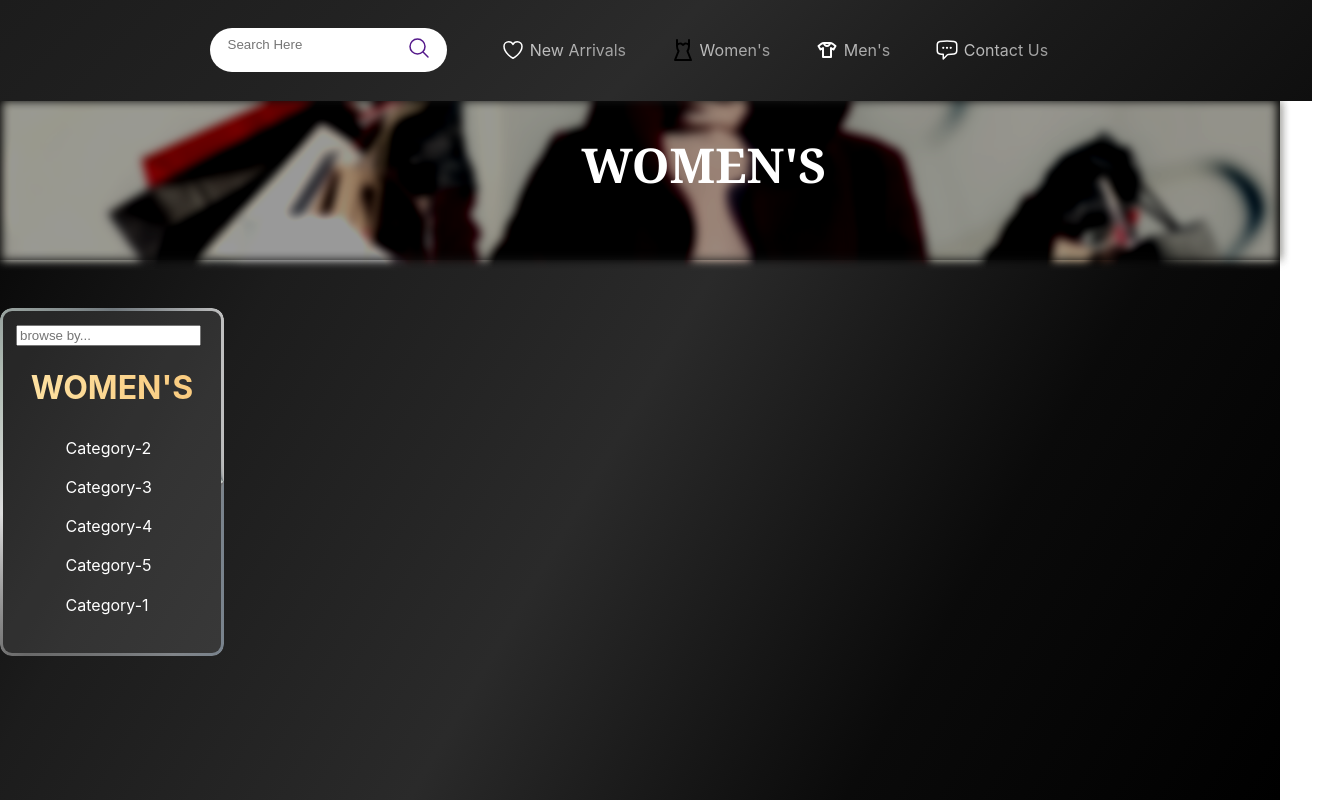
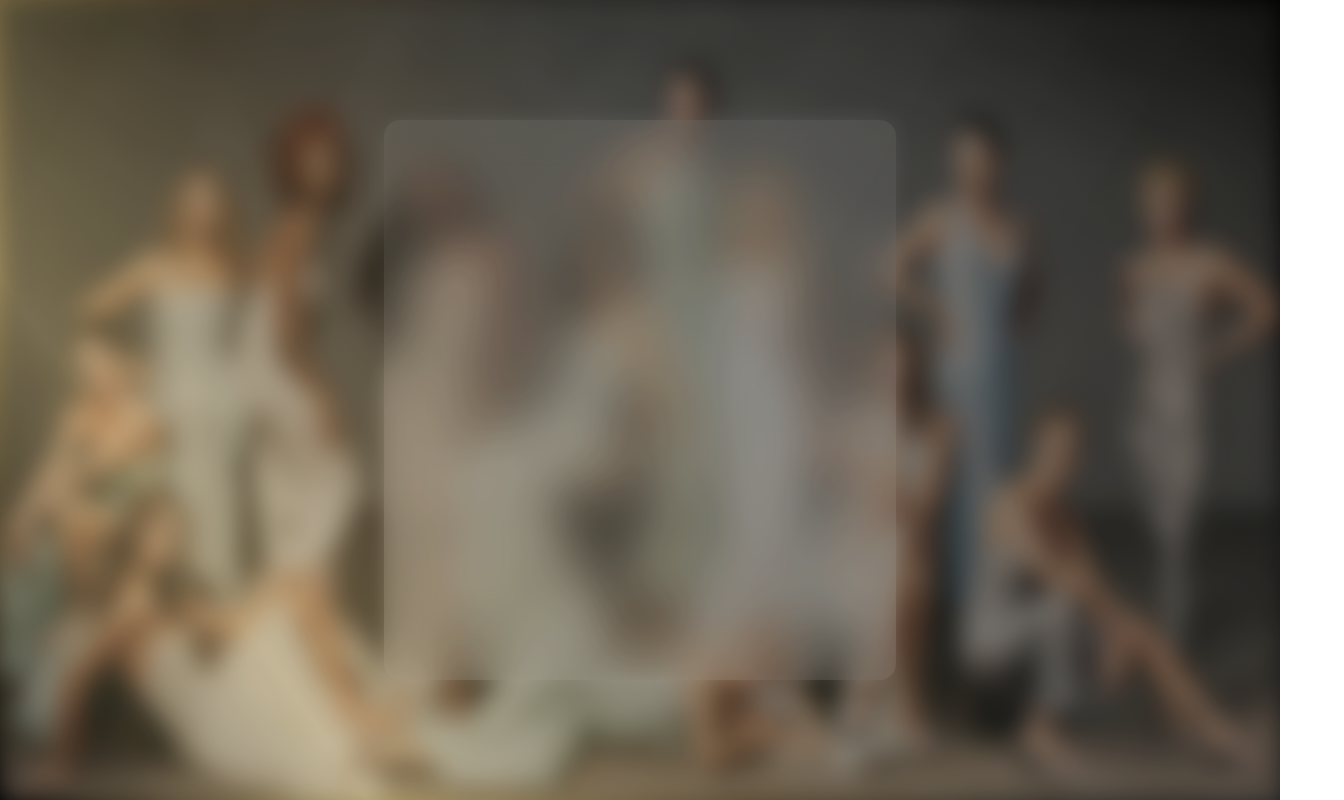
Before and after one commit to somelamedude-git/ecommerce_frontend, a React (Create React App) app in the folder ecom/: page / in a window 1280 px wide. Shown: the whole page, 1344 px wide, since content can reach past the window. Built offline with nearby package versions, Linux system fonts and the light colour scheme.

Commit message:
basic layout for login page prepared

```diff
--- a/ecom/src/App.css
+++ b/ecom/src/App.css
@@ -1,165 +1,3 @@
 body{
   margin:0;
 }
-
-.App{
-
-  height: 100vh;
-  width:100vw;
-background: linear-gradient(120deg, #000000, #1c1c1c, #2a2a2a, #0a0a0a, #000000);
-
-  display:flex;
-  flex-direction: column
-}
-
-.women{
-   width: 100%;
-  height: 100%;
-  object-fit: cover;
-  display: block;
- filter: blur(5px) grayscale(40%) contrast(150%)
-}
-
-.overlay-container {
-  position: relative;
-  width: 100vw;
-  height: auto;
-  /* overflow: hidden; */
-
-}
-
-.overlay {
-  position: absolute;
-  top: 0;
-  left: 0;
-  width: 100%;
-  height: 100%;
-  background: rgba(0, 0, 0, 0.4); /* transparent black overlay */
-  transition: 0.3s ease;
-  z-index: 1;
-}
-
-.content {
-  position: absolute;
-  z-index: 2;
-  color: white;
-  bottom: 10%;
-  left: 5%;
-  font-size: 1.2rem;
-  height: 100%;
-  width:100%;
-  display: flex;
-  align-items: center;
-  justify-content: center;
-  font-size: 3rem;
-  font-weight: bold;
-  font-family: Georgia, 'Times New Roman', Times, serif;
-}
-
-.top{
-
-}
-
-.filter {
-  position: relative;
-  z-index: 1;
-  padding: 1rem;
-  background-color: rgba(255, 255, 255, 0.1);
-  border-radius: 12px;
-  overflow: hidden;
-  isolation: isolate; /* key to avoid z-index nightmares */
-  width:15%;
-}
-.inside-browse{
-  outline: none;
-}
-
-.products{
-  margin-top:1rem;
-}
-
-
-.filter::before {
-  content: '';
-  position: absolute;
-  inset: 0;
-  padding: 3px;
-  background: conic-gradient(#C0C0C0, #D3D3D3,  #808080, #A9A9A9, #36454F, #708090, #818589, #696969, #DCDCDC, #B2BEB5
-, #71797E,#C0C0C0 );
-  background-size: 300% 300%;
-  animation: shimmer 3s ease-in-out infinite;
-
-  border-radius: 12px;
-  -webkit-mask:
-    linear-gradient(#fff 0 0) content-box,
-    linear-gradient(#fff 0 0);
-  -webkit-mask-composite: xor;
-  mask-composite: exclude;
-
-  z-index: -1;
-  pointer-events: none;
-}
-
-
-@keyframes shimmer {
-  0% {
-    background-position: 0% 50%;
-  }
-  50% {
-    background-position: 100% 50%;
-  }
-  100% {
-    background-position: 0% 50%;
-  }
-}
-
-
-
-
-.subtypes{
-  /* border-color: bisque;
-  border-style: dashed; */
-}
-
-.category-item{
-  text-decoration: none;
-  color:white
-}
-
-.item-container{
-  list-style-type: none;
-}
-
-h1{
-  text-transform: uppercase;
-  text-align: center;
-  background: linear-gradient(to right, #ffecb3, #f7ba64);
-  background-size: 200%;
-  background-clip:text;
-  -webkit-background-clip:text;
-  -webkit-text-fill-color:transparent;
-  animation: animate-gradient 2.5s linear infinite;
-}
-
-@keyframes animate-gradient{
-  to{
-    background-position: 200%;
-  }
-}
-
-.cat-item-holder{
-  padding: 0.6rem;
-}
-
-.category-item:hover{
-  color:#FFD700;
-  transform: scale(1.08);
-}
-
-.categories{
-
-}
-
-.products{
-  margin-top:3rem;
-}
--- a/ecom/src/App.js
+++ b/ecom/src/App.js
@@ -1,44 +1,12 @@
 import './App.css';
-import Navbar from './components/Navbar';
+import LoginPage from './components/Login';
 
 
 function App() {
   return (
-    <div className='overlay-light'>
-    <div className="App">
-      <div className='top'>
-        <Navbar/>
-        <div className='overlay-container'>
-          <img src='/vint.png' className='women'/>
-          <div className='overlay'>
-            <div className='content'>WOMEN'S</div>
-          </div>
-      </div>
-        </div>
-     <div className='products'>
-      <div className='filter'>
-        <div className='subtypes'>
-          <label className='browse'>
-            <input placeholder='browse by...' className='inside-browse'/>
-          </label>
-          <div className='categories'>
-            <h1>Women's</h1>
-            <div className='sub-categories'>
-              <ul className='item-container'>
-                <li className='cat-item-holder'><a className='category-item'href="">Category-2</a></li>
-                <li className='cat-item-holder'><a className='category-item' href="">Category-3</a></li>
-                <li className='cat-item-holder'><a className='category-item' href="">Category-4</a></li>
-                <li className='cat-item-holder'><a className='category-item'href="">Category-5</a></li>
-                <li className='cat-item-holder'><a className='category-item' href="">Category-1</a></li>
-              </ul>
-            </div>
-
-          </div>
-        </div>
-      </div>
-     </div>
-    </div>
-    </div>
+   <div className='App'>
+    <LoginPage/>
+   </div>
   );
 }
 
--- /dev/null
+++ b/ecom/src/components/Login.js
@@ -0,0 +1,14 @@
+import '../styles/Login.css';
+
+export default function LoginPage(){
+    return(
+        <div className='Page'>
+        <div className='login-container'>
+            <img src='/fashion.jpg' className='fashion'/>
+            <div className='foggy-container'>
+
+            </div>
+        </div>
+    </div>
+    );
+}
--- a/ecom/src/components/Navbar.js
+++ b/ecom/src/components/Navbar.js
@@ -5,9 +5,9 @@ export default function Navbar(){
 
     const [searchValue, setSearchValue] = useState("");
 
-    // useEffect(()=>{
-    //     console.log(searchValue);
-    // }, [searchValue])
+    useEffect(()=>{
+        console.log(searchValue);
+    }, [searchValue])
     return(
         <div className="Navbar">
             <nav>
--- /dev/null
+++ b/ecom/src/styles/Login.css
@@ -0,0 +1,50 @@
+.Page {
+  width: 100vw;
+  height: 100vh;
+ background: linear-gradient(120deg, #000000, #1c1c1c, #2a2a2a, #0a0a0a, #000000);
+  display: flex;
+  justify-content: center;
+  align-items: center;
+  color: white;
+}
+
+
+.fashion{
+    object-fit: fill;
+    width: 100%;
+    height: 100%;
+    filter: blur(0.8rem);
+    opacity: 0.5;
+}
+
+.login-container{
+    width:100%;
+    height:100%;
+    position: relative;
+    display:flex;
+    align-items: center;
+    justify-content: center;
+      background: linear-gradient(
+    -125deg,
+    #000000 0%,
+    #1a1a1a 20%,
+    #2c2b28 40%,
+    #5a4a2f 60%,
+    #bfa76a 80%,
+    #000000 100%
+  );
+  opacity:0.89;
+}
+
+.foggy-container {
+  width: 40%;
+  height:70%;
+  background-color: rgba(255, 255, 255, 0.1);
+  backdrop-filter: blur(1.25rem);
+  border-radius: 1rem;
+  position: absolute;
+  top: 50%;
+  left: 50%;
+  transform: translate(-50%, -50%);
+  box-shadow: 0 0 20px rgba(255, 255, 255, 0.1);
+}
--- /dev/null
+++ b/ecom/src/styles/ProductPage.css
@@ -0,0 +1,159 @@
+.Main{
+  height: 100vh;
+  width:100vw;
+background: linear-gradient(120deg, #000000, #1c1c1c, #2a2a2a, #0a0a0a, #000000);
+  display:flex;
+  flex-direction: column
+}
+
+.women{
+   width: 100%;
+  height: 100%;
+  object-fit: cover;
+  display: block;
+ filter: blur(5px) grayscale(40%) contrast(150%)
+}
+
+.overlay-container {
+  position: relative;
+  width: 100vw;
+  height: auto;
+  /* overflow: hidden; */
+
+}
+
+.overlay {
+  position: absolute;
+  top: 0;
+  left: 0;
+  width: 100%;
+  height: 100%;
+  background: rgba(0, 0, 0, 0.4); /* transparent black overlay */
+  transition: 0.3s ease;
+  z-index: 1;
+}
+
+.content {
+  position: absolute;
+  z-index: 2;
+  color: white;
+  bottom: 10%;
+  left: 5%;
+  font-size: 1.2rem;
+  height: 100%;
+  width:100%;
+  display: flex;
+  align-items: center;
+  justify-content: center;
+  font-size: 3rem;
+  font-weight: bold;
+  font-family: Georgia, 'Times New Roman', Times, serif;
+}
+
+.top{
+
+}
+
+.filter {
+  position: relative;
+  z-index: 1;
+  padding: 1rem;
+  background-color: rgba(255, 255, 255, 0.1);
+  border-radius: 12px;
+  overflow: hidden;
+  isolation: isolate; /* key to avoid z-index nightmares */
+  width:15%;
+}
+.inside-browse{
+  outline: none;
+}
+
+.products{
+  margin-top:1rem;
+}
+
+
+.filter::before {
+  content: '';
+  position: absolute;
+  inset: 0;
+  padding: 3px;
+  background: conic-gradient(#C0C0C0, #D3D3D3,  #808080, #A9A9A9, #36454F, #708090, #818589, #696969, #DCDCDC, #B2BEB5
+, #71797E,#C0C0C0 );
+  background-size: 300% 300%;
+  animation: shimmer 3s ease-in-out infinite;
+
+  border-radius: 12px;
+  -webkit-mask:
+    linear-gradient(#fff 0 0) content-box,
+    linear-gradient(#fff 0 0);
+  -webkit-mask-composite: xor;
+  mask-composite: exclude;
+
+  z-index: -1;
+  pointer-events: none;
+}
+
+
+@keyframes shimmer {
+  0% {
+    background-position: 0% 50%;
+  }
+  50% {
+    background-position: 100% 50%;
+  }
+  100% {
+    background-position: 0% 50%;
+  }
+}
+
+
+
+
+.subtypes{
+  /* border-color: bisque;
+  border-style: dashed; */
+}
+
+.category-item{
+  text-decoration: none;
+  color:white
+}
+
+.item-container{
+  list-style-type: none;
+}
+
+h1{
+  text-transform: uppercase;
+  text-align: center;
+  background: linear-gradient(to right, #ffecb3, #f7ba64);
+  background-size: 200%;
+  background-clip:text;
+  -webkit-background-clip:text;
+  -webkit-text-fill-color:transparent;
+  animation: animate-gradient 2.5s linear infinite;
+}
+
+@keyframes animate-gradient{
+  to{
+    background-position: 200%;
+  }
+}
+
+.cat-item-holder{
+  padding: 0.6rem;
+}
+
+.category-item:hover{
+  color:#FFD700;
+  transform: scale(1.08);
+}
+
+.categories{
+
+}
+
+.products{
+  margin-top:3rem;
+}
```
Also changed, not shown: ecom/src/components/productPage.js (added, +45 -0 lines), ecom/public/fashion.jpg (added).
